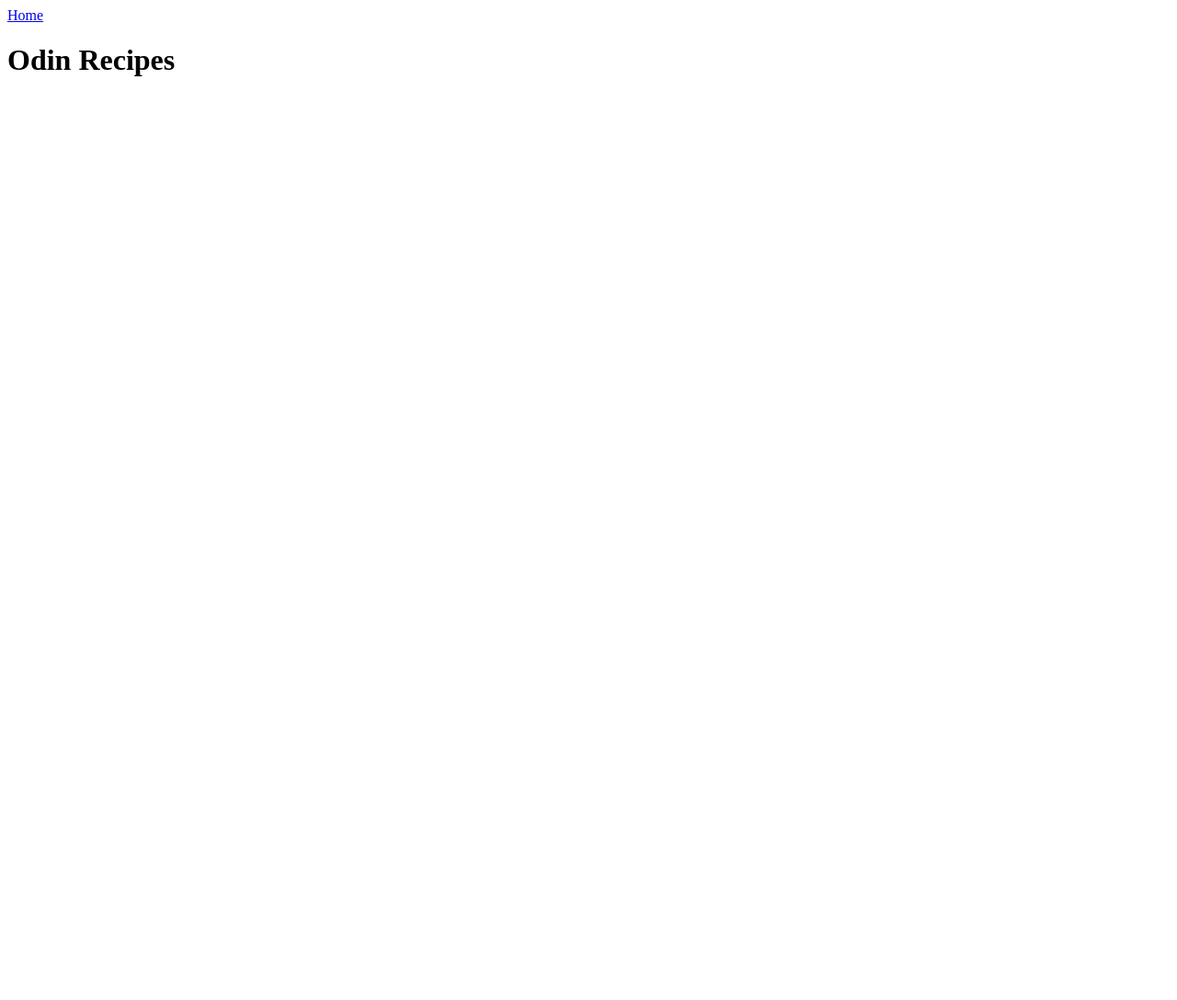
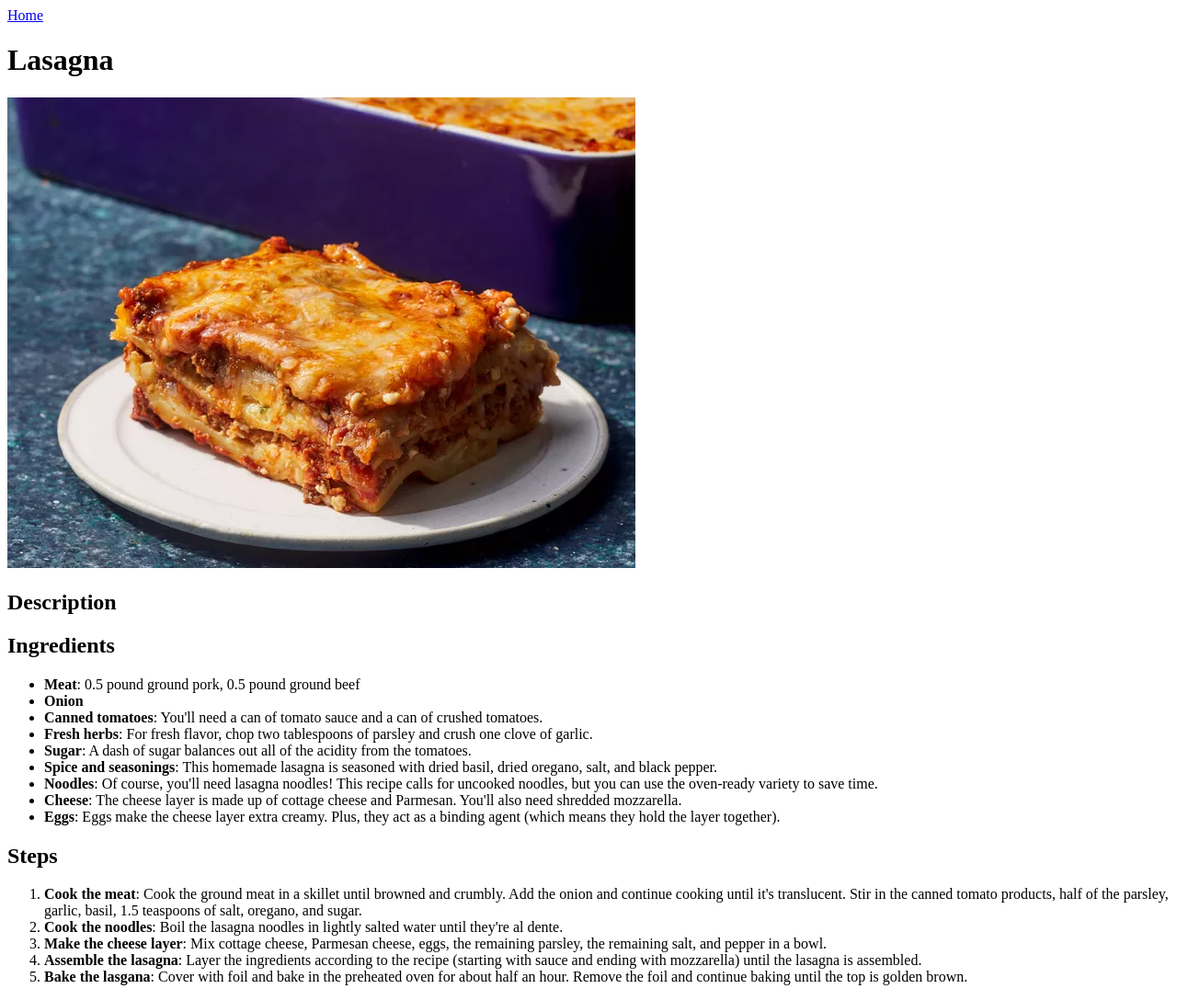
Before and after one commit to souledfigurine/odin-recipe, a plain HTML site: page recipes/lasagna.html in a window 1280 px wide. Shown: the whole page at 92% size. Before the commit the page ends 800 px from the top, so only its background shows below. Drawn offline with Linux system fonts and the light colour scheme.

Commit message:
Update Lasagna recipe

```diff
--- a/recipes/lasagna.html
+++ b/recipes/lasagna.html
@@ -7,6 +7,29 @@
     </header>
     <body>
         <a href="../index.html">Home</a>
-        <h1>Odin Recipes</h1>
+        <h1>Lasagna</h1>
+        <img src="../img/lasagna.jpg">
+        <h2>Description</h2>
+        <h2>Ingredients</h2>
+        <ul>
+            <li><b>Meat</b>: 0.5 pound ground pork, 0.5 pound ground beef</li>
+            <li><b>Onion</b></li>
+            <li><b>Canned tomatoes</b>: You'll need a can of tomato sauce and a can of crushed tomatoes.</li>
+            <li><b>Fresh herbs</b>: For fresh flavor, chop two tablespoons of parsley and crush one clove of garlic.</li>
+            <li><b>Sugar</b>: A dash of sugar balances out all of the acidity from the tomatoes.</li>
+            <li><b>Spice and seasonings</b>: This homemade lasagna is seasoned with dried basil, dried oregano, salt, and black pepper.</li>
+            <li><b>Noodles</b>: Of course, you'll need lasagna noodles! This recipe calls for uncooked noodles, but you can use the oven-ready variety to save time.</li>
+            <li><b>Cheese</b>: The cheese layer is made up of cottage cheese and Parmesan. You'll also need shredded mozzarella.</li>
+            <li><b>Eggs</b>: Eggs make the cheese layer extra creamy. Plus, they act as a binding agent (which means they hold the layer together).</li>
+        </ul>
+        <h2>Steps</h2>
+        <ol>
+            <li><b>Cook the meat</b>: Cook the ground meat in a skillet until browned and crumbly. Add the onion and continue cooking until it's translucent. Stir in the canned tomato products, half of the parsley, garlic, basil, 1.5 teaspoons of salt, oregano, and sugar.</li>
+            <li><b>Cook the noodles</b>: Boil the lasagna noodles in lightly salted water until they're al dente.</li>
+            <li><b>Make the cheese layer</b>: Mix cottage cheese, Parmesan cheese, eggs, the remaining parsley, the remaining salt, and pepper in a bowl.</li>
+            <li><b>Assemble the lasagna</b>: Layer the ingredients according to the recipe (starting with sauce and ending with mozzarella) until the lasagna is assembled.</li>
+            <li><b>Bake the lasgana</b>: Cover with foil and bake in the preheated oven for about half an hour. Remove the foil and continue baking until the top is golden brown.</li>
+
+        </ol>
     </body>
 </html>
```
Also changed, not shown: img/lasagna.jpg (added).
